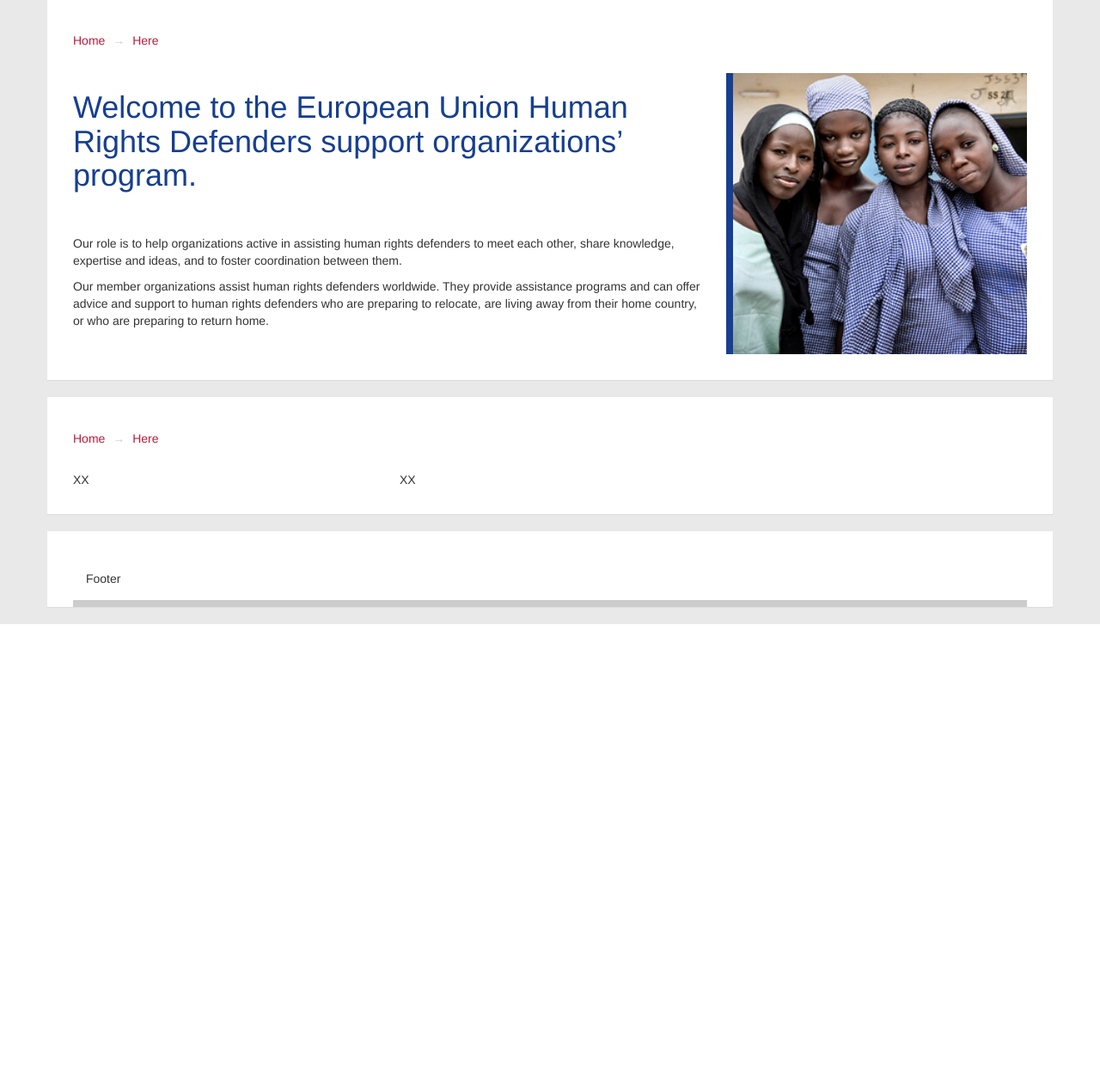
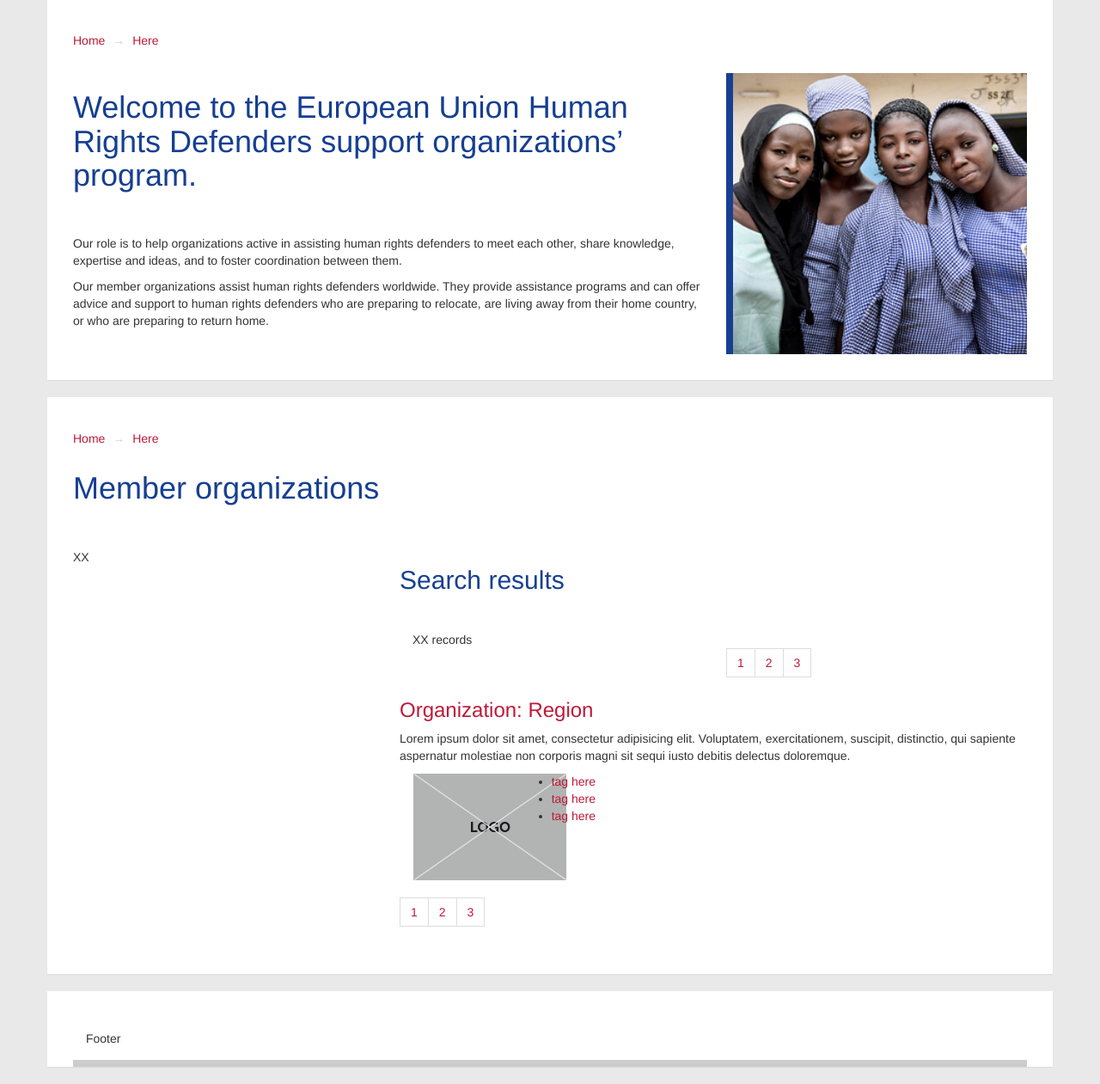
Before and after one commit to whythawk/hrd, a Flask app: template hrd/templates/index_RM.html in a window 1280 px wide. Shown: the part 344-1605 px from the top of the page at 86% size. Before the commit the page ends 1070 px from the top, so only its background shows below. Run offline with Flask 2, Linux system fonts and the light colour scheme; the template is opened without the code that fills it, so the values that code supplies are empty; some libraries are stand-ins or nearby versions.

Commit message:
local commit

```diff
--- a/hrd/templates/index_RM.html
+++ b/hrd/templates/index_RM.html
@@ -11,7 +11,7 @@
     <title>EU Human Rights Defenders</title>
 
     <!-- Bootstrap core CSS -->
-    <link href="css/hrd_styles.css" rel="stylesheet">
+    <link href="static/css/hrd_styles.css" rel="stylesheet">
 
     <!-- Custom styles for this template -->
     <link href="navbar-static-top.css" rel="stylesheet">
@@ -38,13 +38,13 @@
 
         <div class="row">
           <div class="hrd_logo col-sm-3 col-md-2">
-          <a href=""><img width="auto" height="130" src="images/hrd_logo_163x130.jpg" alt=""></a>
+          <a href=""><img width="auto" height="130" src="static/images/hrd_logo_163x130.jpg" alt=""></a>
         </div>
         <div class="col-sm-7">
           <h3 class="sitetitle">EU Human Rights Defenders <br /><small class="sitesubtitle">Support organizations’ program</small></h3>
         </div>
       <div class="eu_logo col-sm-2 col-md-3">
-          <a href="#"><img width="auto" height="130" src="images/EC_logo_173x130.jpg" alt=""></a>
+          <a href="#"><img width="auto" height="130" src="static/images/EC_logo_173x130.jpg" alt=""></a>
         </div>
           </div>
       </div>
@@ -101,7 +101,7 @@
         <p>Our member organizations assist human rights defenders worldwide. They provide assistance programs and can offer advice and support to human rights defenders who are preparing to relocate, are living away from their home country, or who are preparing to return home.</p>
   </div>
   <div class="col-xs-6 col-md-4">
-    <img src="images/panos_00186767_283x271px.jpg" width="100%" height="auto" class="homepage_image blue-left-border" alt="homepage_image">
+    <img src="static/images/panos_00186767_283x271px.jpg" width="100%" height="auto" class="homepage_image blue-left-border" alt="homepage_image">
   </div>
 </div>
 </div>
@@ -110,23 +110,61 @@
     </div> <!-- /container -->
 <!-- /Content body ends ===================================== -->
 <!-- Search content body begins ============================= -->
-      <div class="container search_content">
+<div class="container search_content">
       <div class="panel">
 <ol class="breadcrumb hidden-xs">
   <li><a href="#">Home</a></li>
   <li><a href="#">Here</a></li>
 </ol>
+<h1>Member organizations<br /><br /></h1>
+
 <div class="row">
   <div class="col-xs-6 col-md-4">
     XX
-  </div>
+  </div><!-- /column -->
   <div class="col-xs-6 col-md-8">
-    XX
-  </div>
-</div>
-</div>
-      </div>
+  <h2>Search results<br /><br /></h2>
+    <div class="no-of-records col-xs-6">XX records</div>
+   <!-- Top pagination begins ============================= -->
+ <div class="col-xs-6"><ul class="pagination top">
+  <li><a href="#">1</a></li>
+  <li><a href="#">2</a></li>
+  <li><a href="#">3</a></li>
+</ul></div>
+ <!-- /Top pagination ends ============================= -->
+    <!-- Search result row begins ============================= -->
+    <article class="search-result">
+			<div class="excerpt">
+				<h3 class="search-result-title"><a href="#" title="">Organization: Region</a></h3>
+				<p class="search-result-body">Lorem ipsum dolor sit amet, consectetur adipisicing elit. Voluptatem, exercitationem, suscipit, distinctio, qui sapiente aspernatur molestiae non corporis magni sit sequi iusto debitis delectus doloremque.</p>
 
+			</div>
+			<div class="col-xs-6 col-sm-6 col-md-2">
+				<!-- Search logo --><a href="#" title="Logo" class="logo"><img src="static/images/logo.png" alt="Logo" /></a>
+			</div>
+			<div class="col-xs-12 col-sm-12 col-md-10">
+				<!-- Search meta tags begins ============================= -->
+				<ul class="search-meta">
+					<li><span><a href="#">tag here</a></span></li>
+					<li><span><a href="#">tag here</a></span></li>
+					<li><span><a href="#">tag here</a></span></li>
+				</ul>
+				<!-- /Search meta tags ends ============================= -->
+			</div>
+			<span class="view-detail"><a href="#" title="View detail">View detail</a></span>
+			<span class="clearfix borda"></span>
+		</article>
+   <!-- /Search result row ends ============================= -->
+<!-- Bottom pagination begins ============================= -->
+<ul class="pagination bottom">
+  <li><a href="#">1</a></li>
+  <li><a href="#">2</a></li>
+  <li><a href="#">3</a></li>
+</ul>
+ <!-- /Bottom pagination ends ============================= -->
+ </div> <!-- /column -->
+  </div> <!-- /row -->
+</div> <!-- /panel -->
     </div> <!-- /container -->
 <!-- /Search content body ends ===================================== -->
 <!-- Footer begins ========================================== -->
```
Also changed, not shown: hrd/static/images/logo.png (added), hrd/templates/mockups_jpegs/14_WTK_HRD_Website_Idea_v4.jpg (added), hrd/templates/mockups_jpegs/14_WTK_HRD_Website_Idea_v42.jpg (added), hrd/templates/mockups_jpegs/14_WTK_HRD_Website_Idea_v43.jpg (added), hrd/templates/mockups_jpegs/14_WTK_HRD_Website_Idea_v44.jpg (added), 2 other files.
